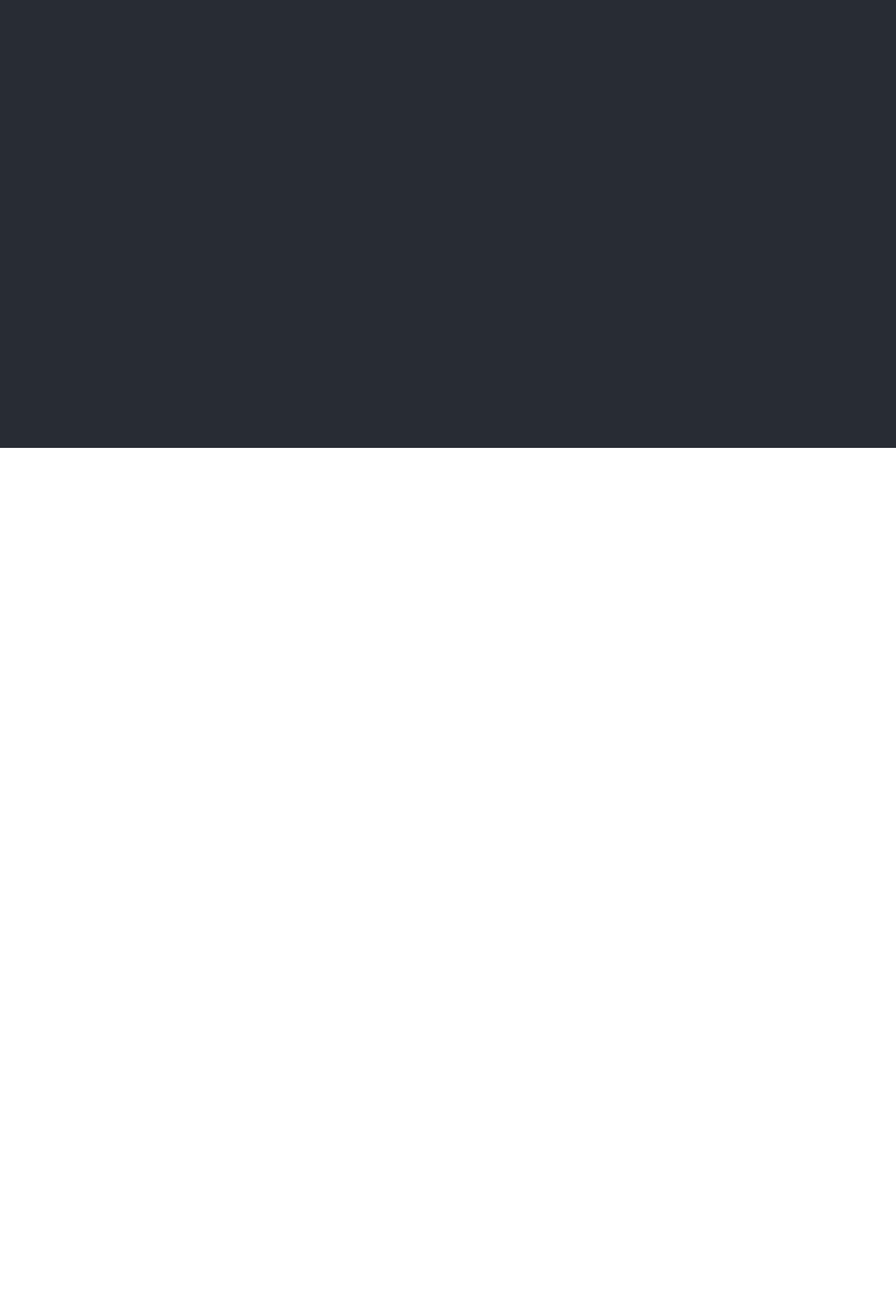
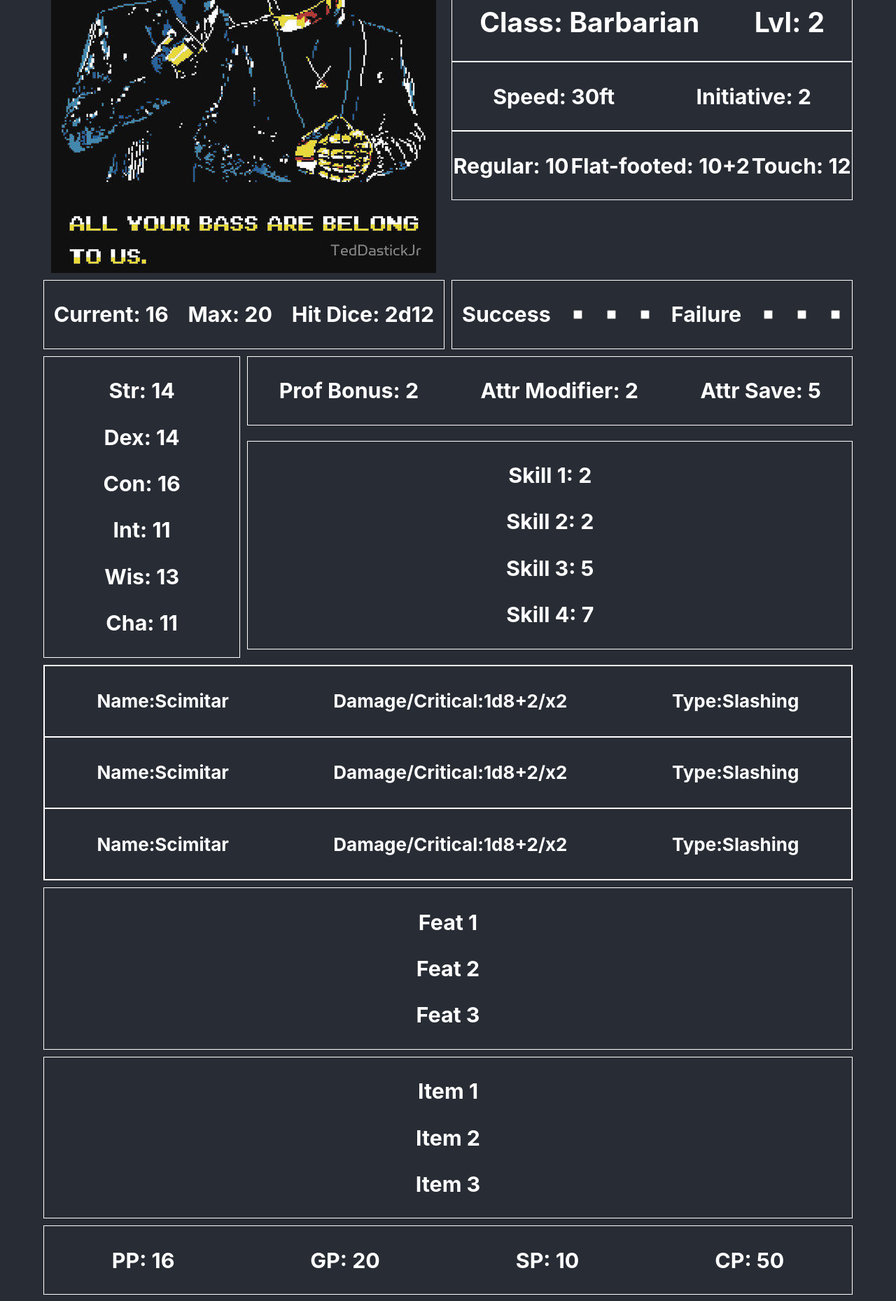
Before and after one commit to dangerpwnd/DM-Screen, a React (Create React App) app: page / in a window 1280 px wide. Shown: the part 160-2019 px from the top of the page at 70% size. Before the commit the page ends 800 px from the top, so only its background shows below. Built offline with nearby package versions, Linux system fonts and the light colour scheme.

Commit message:
Updated casing of components; Added props to components

```diff
--- a/package.json
+++ b/package.json
@@ -8,7 +8,7 @@
     "@testing-library/user-event": "^7.2.1",
     "react": "^16.13.1",
     "react-dom": "^16.13.1",
-    "react-scripts": "3.4.1"
+    "react-scripts": "^3.4.3"
   },
   "scripts": {
     "start": "react-scripts start",
--- a/src/components/char_ac.js
+++ b/src/components/char_ac.js
@@ -4,8 +4,8 @@ const charAc = (props) => {
     return(
         <div>
             <div className="border playerFlexRow">
-                <h3>Regular: {props.base}</h3>
-                <h3>Flat-footed: 13</h3>
+                <h3>Regular: {props.ac.base}</h3>
+                <h3>Flat-footed: {props.ac.base}+{props.ac.armor}</h3>
                 <h3>Touch: 12</h3>
             </div>
         </div>
--- a/src/components/char_attack.js
+++ b/src/components/char_attack.js
@@ -1,13 +1,13 @@
 import React from "react";
-import char_Weapon from "./char_weapon";
+import Char_Weapon from "./char_weapon";
 
 const charAttack = () => {
     return(
         <div className="playerAttackGrid playerFlexCol">
             <div className="border">
-                <char_Weapon />
-                <char_Weapon />
-                <char_Weapon />
+                <Char_Weapon />
+                <Char_Weapon />
+                <Char_Weapon />
             </div>
         </div>
     )
--- a/src/components/char_main.js
+++ b/src/components/char_main.js
@@ -1,15 +1,15 @@
 import React from "react";
-import charClass from "./char_class";
-import charSpeed from "./char_speed";
-import charAc from "./char_ac";
+import CharClass from "./char_class";
+import CharSpeed from "./char_speed";
+import CharAc from "./char_ac";
 
 const charMain = (props) => {
     return(
             <div className="playerMainGrid">
                     <h1 className="border">Bartos Donadarion</h1>
-                    <charClass />
-                    <charSpeed />
-                    <charAc base={props.ac.base} />
+                    <CharClass />
+                    <CharSpeed />
+                    <CharAc ac={props.ac} />
             </div>
     )
 };
--- a/src/containers/player_detail.js
+++ b/src/containers/player_detail.js
@@ -1,17 +1,17 @@
 import React, {Component} from "react";
-import charImg from "../components/char_img";
-import charMain from "../components/char_main";
-import charAttr from "../components/char_attr";
-import charHp from "../components/char_hp";
-import charDeathSave from "../components/char_deathsave";
-import charModifier from "../components/char_modifier";
-import charSkill from "../components/char_skill";
-import charAttack from "../components/char_attack";
-import charFeat from "../components/char_feat";
-import charEquip from "../components/char_equip";
-import charCoin from "../components/char_coin";
-import characteristics from "../components/characteristics";
-import charNotes from "../components/char_notes";
+import CharImg from "../components/char_img";
+import CharMain from "../components/char_main";
+import CharAttr from "../components/char_attr";
+import CharHp from "../components/char_hp";
+import CharDeathSave from "../components/char_deathsave";
+import CharModifier from "../components/char_modifier";
+import CharSkill from "../components/char_skill";
+import CharAttack from "../components/char_attack";
+import CharFeat from "../components/char_feat";
+import CharEquip from "../components/char_equip";
+import CharCoin from "../components/char_coin";
+import Characteristics from "../components/characteristics";
+import CharNotes from "../components/char_notes";
 
 class PlayerDetail extends Component {
 
@@ -19,9 +19,29 @@ class PlayerDetail extends Component {
         ac: {
             base: 10,
             nat: 0,
+            dex: 2,
+            armor: 2,
+            magic: 1
+        },
+        attr: {
+            str: 10,
+            dex: 10,
+            con: 10,
+            int: 10,
+            wis: 10,
+            cha: 10
+        },
+        hp: {
+            current: 1,
+            max: 1
+        },
+        attr_mod: {
+            str: 0,
             dex: 0,
-            armor: 0,
-            magic: 0
+            con: 0,
+            int: 0,
+            wis: 0,
+            char: 0
         }
     }
 
@@ -29,19 +49,19 @@ class PlayerDetail extends Component {
         return(
             <div>
                 <div className="playerDetailGrid">
-                    <charImg />
-                    <charMain />
-                    <charAttr />
-                    <charHp />
-                    <charDeathSave />
-                    <charModifier />
-                    <charSkill />
-                    <charAttack />
-                    <charFeat />
-                    <charEquip />
-                    <charCoin />
-                    <characteristics />
-                    <charNotes />
+                    <CharImg />
+                    <CharMain ac={this.state.ac}/>
+                    <CharAttr attr={this.state.attr}/>
+                    <CharHp hp={this.state.hp}/>
+                    <CharDeathSave />
+                    <CharModifier attr_mod={this.state.attr_mod}/>
+                    <CharSkill />
+                    <CharAttack />
+                    <CharFeat />
+                    <CharEquip />
+                    <CharCoin />
+                    <Characteristics />
+                    <CharNotes />
                 </div>
             </div>
         )
```
Also changed, not shown: 1 other file (tests, documents, lock files or other folders).
